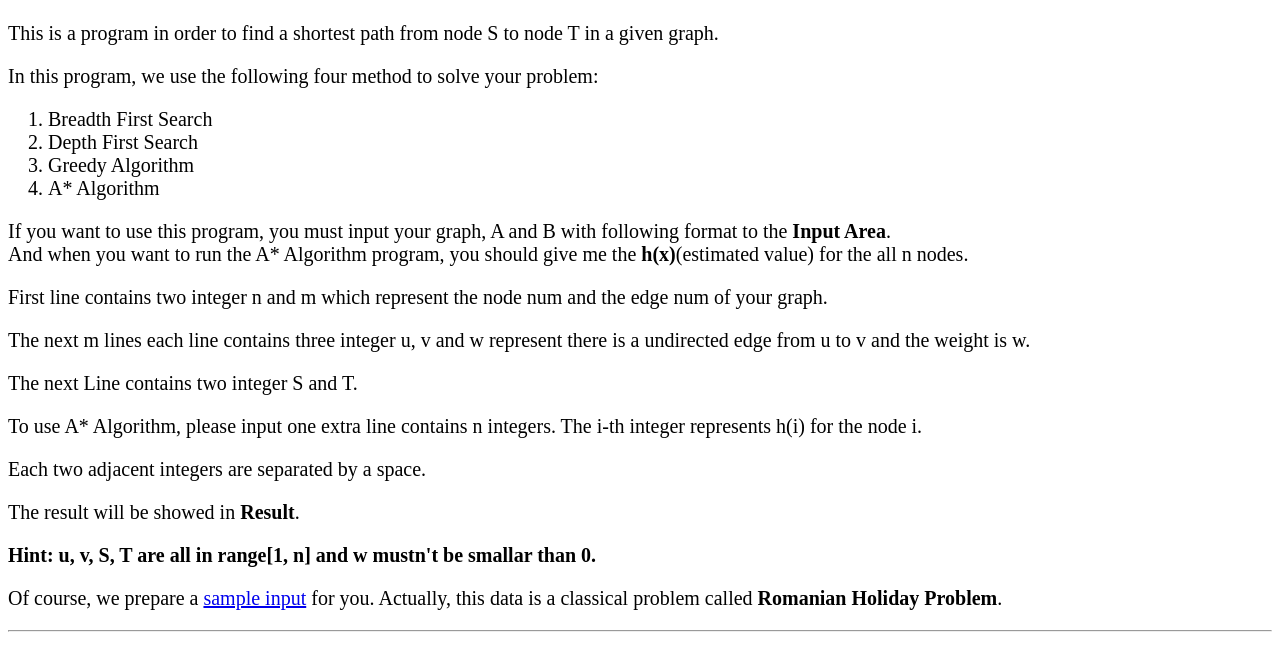
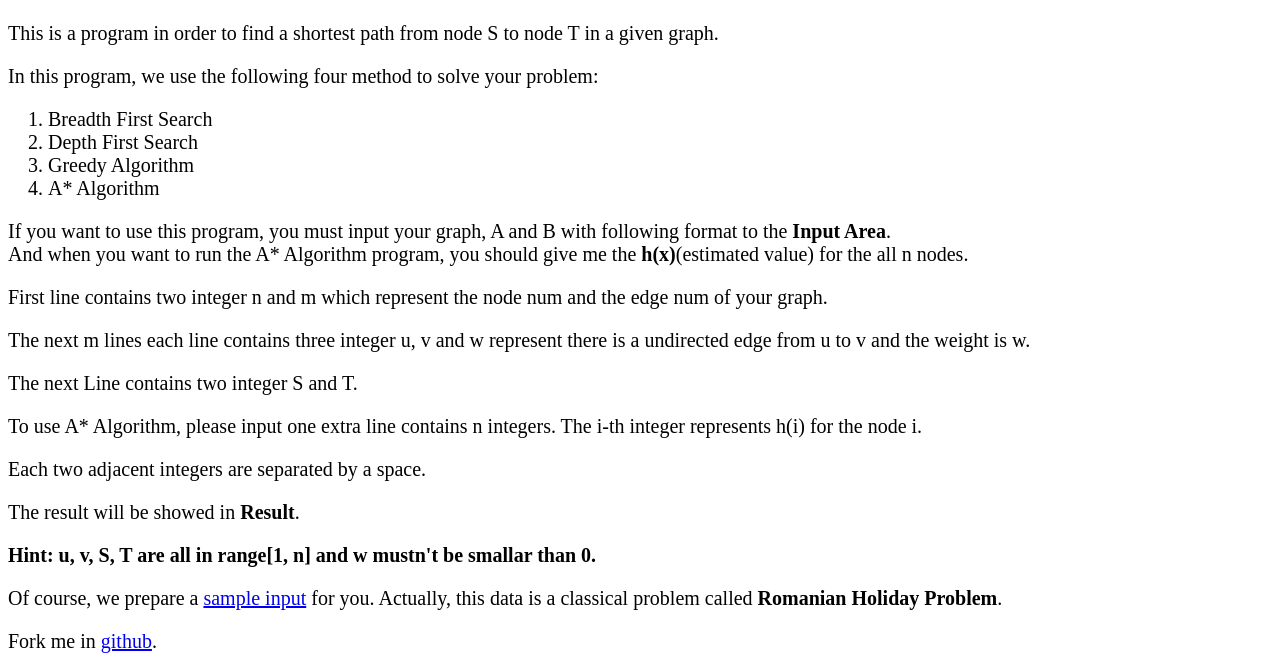
Before and after one commit to ZLY201/SearchTechnology, a plain HTML site: page index.html in a window 1280 px wide. Shown: the part 144-800 px from the top of the page. Drawn offline with Linux system fonts and the light colour scheme.

Commit message:
Update index.html

```diff
--- a/index.html
+++ b/index.html
@@ -50,6 +50,9 @@
             </p>
             <p>
                 Of course, we prepare a <a target="_blank" href="sample.html">sample input</a> for you. Actually, this data is a classical problem called <b>Romanian Holiday Problem</b>.
+            </p>
+            <p>
+                Fork me in <a href="https://github.com/ZLY201/SearchTechnology">github</a>.
             </p>
     </div>
     <hr/>
```
